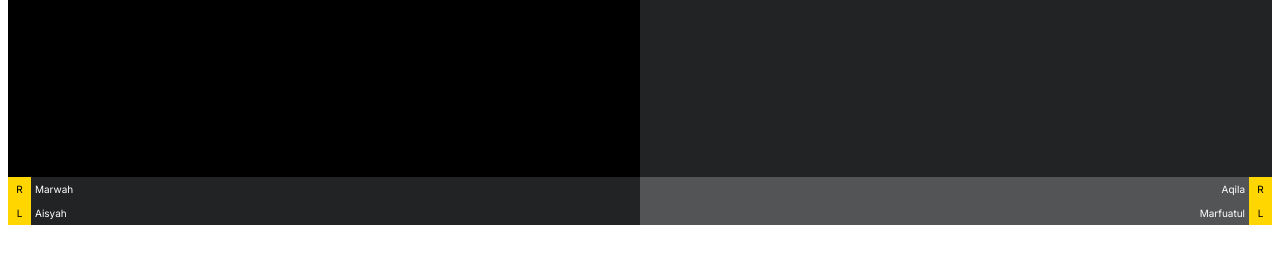
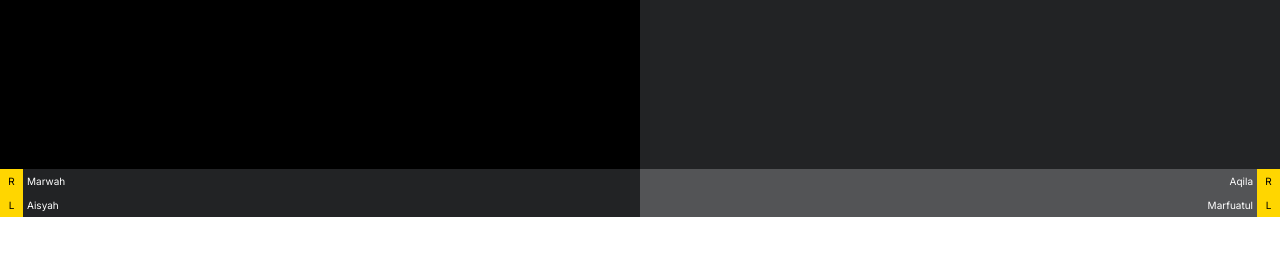
Before and after one commit to marhh2/marhh2.github.io, a plain HTML site: page index.html in a window 1280 px wide. Shown: the part 348-612 px from the top of the page. Drawn offline with Linux system fonts and the light colour scheme.

Commit message:
Update style.css

```diff
--- a/style.css
+++ b/style.css
@@ -4,6 +4,7 @@ body{
     font-family: 'Inter', sans-serif;
     overflow: hidden;
     font-size: 10px;
+    margin: 0 auto;
 }
 
 .container{
@@ -32,37 +33,38 @@ body{
     font-size: 80px;
     font-weight: bold;
     position: absolute;
+    z-index: 1;
+    overflow: hidden;
     display:flex;
     justify-content:center;
     align-items:center;
     background-color: black;
     color:white;
-    z-index: 1;
-    overflow: hidden;
     cursor: pointer;
+
 }
 
 .scoreboard__left{
-    left: 70%;
     width: 100px;
     height: 315px;
+    left: 70%;
     top: 120px;
     font-size: 80px;
     font-weight: bold;
     position: absolute;
+    z-index: 1;
+    overflow: hidden;
     display:flex;
     justify-content:center;
     align-items:center;
     background-color: #222325;
     color:white;
-    z-index: 1;
-    overflow: hidden;
     cursor: pointer;
+
 }
 
 .scoreboard__player{
     margin-top:507px;
-    line-height: 24px;
 }
 
 .scoreboard__one{
@@ -75,27 +77,36 @@ body{
 }
 
 .scoreboard__name{
+    color: white;
+    line-height: 24px;
     width: 100%;
     height: 24px;
+    left: 0px;
+    top: 312px;
+    background: #222325;
     padding-left: 4px;
-    color: white;
-    background: #222325;
     text-align: left;
 }
 
 .scoreboard__name2{
+    color: white;
+    line-height: 24px;
     width: 100%;
     height: 24px;
+    left: 156px;
+    top: 312px;
+    background: #535456;
     padding-right: 4px;
-    color: white;
-    background: #535456;
     text-align: right;
 }
 
 .scoreboard__type{
+    text-align: center;
+    line-height: 24px;
     width: 24px;
     height: 24px;
-    text-align: center;
+    left: 156px;
+    top: 0px;
     background: #FFD600;
 }
 
```
